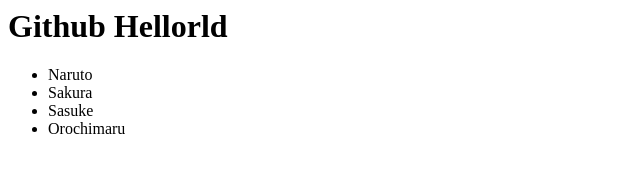
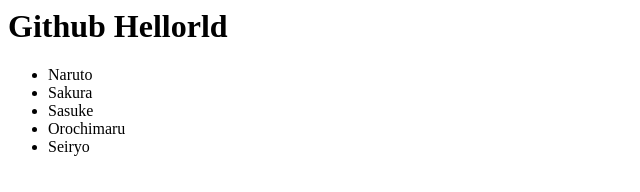
Before and after one commit to blackcat231/hello-world, a plain HTML site: page index.html in a window 1280 px wide. Shown: the full height of the page, 0-640 px from the left. Drawn offline with Linux system fonts and the light colour scheme.

Commit message:
Add seiryo user

```diff
--- a/index.html
+++ b/index.html
@@ -8,6 +8,7 @@
         <li>Sakura</li>
         <li>Sasuke</li>
         <li>Orochimaru</li>
+        <li>Seiryo</li>
     </ul>
 </body>
 </html>
```
